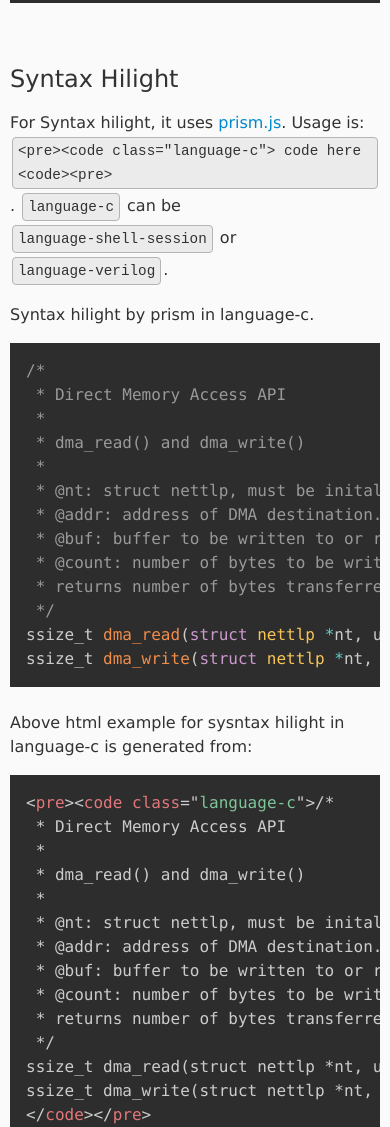
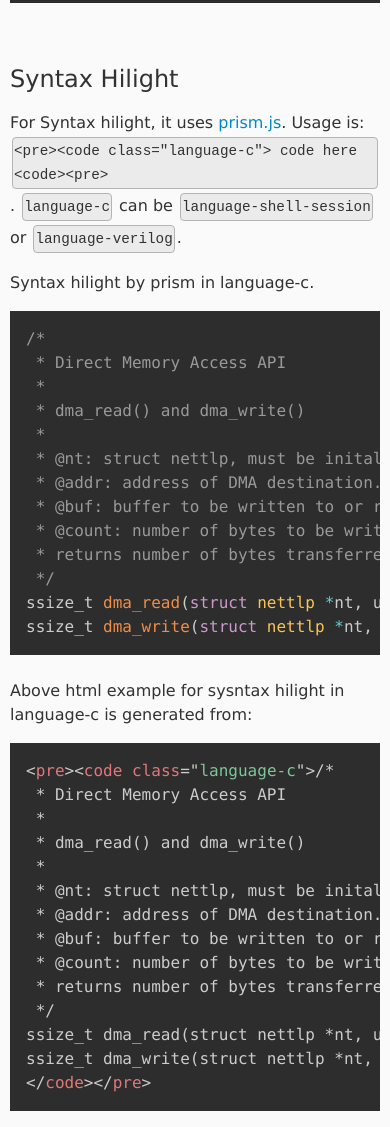
Before and after one commit to haeena-dev/web, a plain HTML site: page test.html in a window 390 px wide. Shown: the part 1720-2847 px from the top of the page. Drawn offline with Linux system fonts and the light colour scheme.

Commit message:
fix padding in inline code for mobile phone

```diff
--- a/css/web.css
+++ b/css/web.css
@@ -63,7 +63,7 @@ p.note {
 code.inline {
 	background-color: rgb(235, 235, 235);
 	font-size: 1.1em;
-	padding: 1px 5px;
+	padding: 1px 1px;
 	margin: 2px 2px;
 	border-radius: 4px 4px 4px 4px / 4px 4px 4px 4px;
 	border: 1px solid rgb(180, 180, 180);
```
